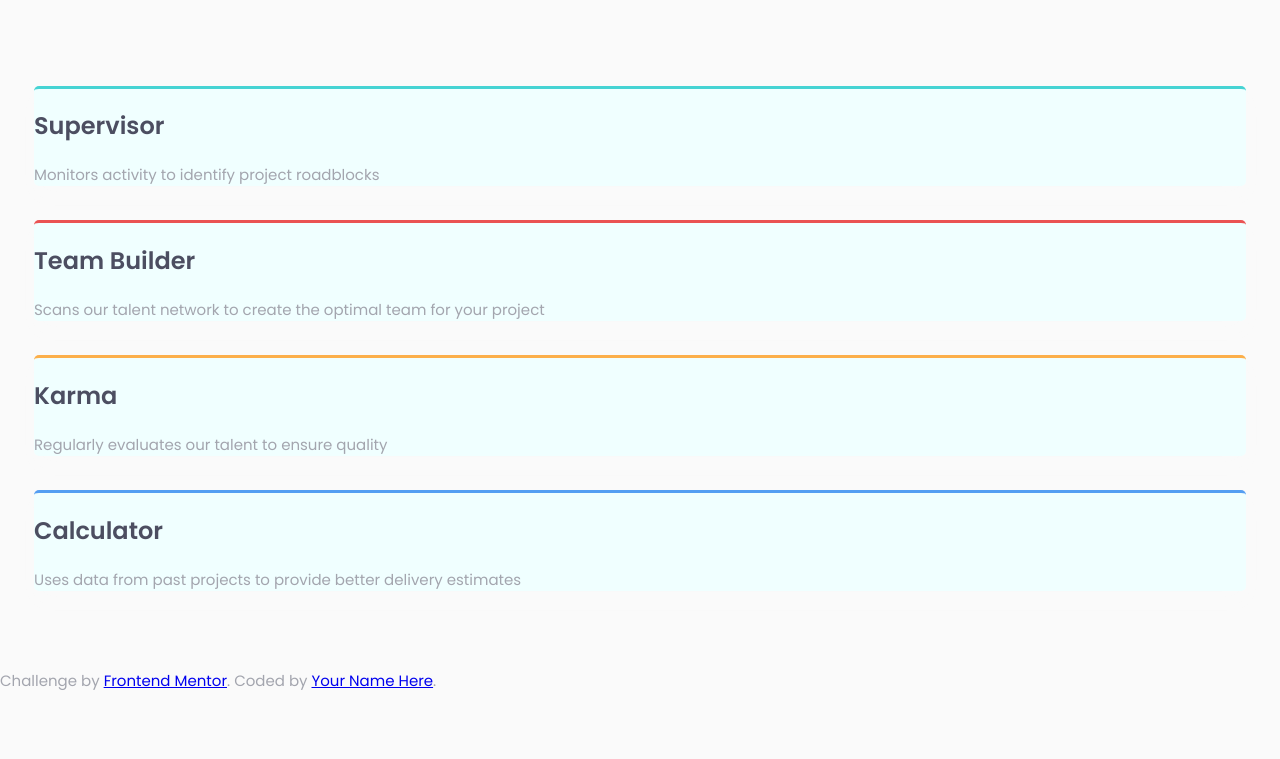
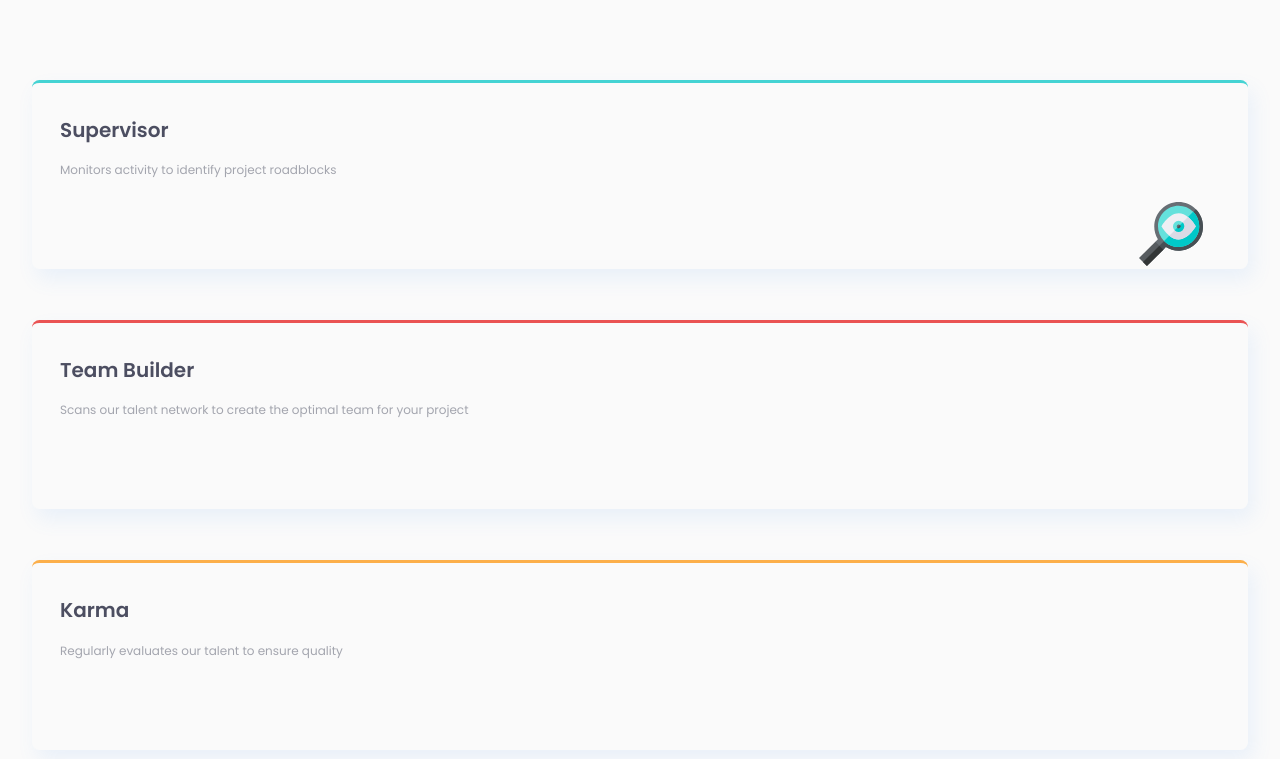
Before and after one commit to lia-oliveira/four-card-feature-section, a plain HTML site: page index.html in a window 1280 px wide. Shown: the part 199-958 px from the top of the page. Before the commit the page ends 891 px from the top, so only its background shows below. Drawn offline with Linux system fonts and the light colour scheme.

Commit message:
Supervisor icon added

```diff
--- a/css/main.css
+++ b/css/main.css
@@ -9,16 +9,17 @@
     --co-Primary-cyan: hsl(180, 62%, 55%);
     --co-Primary-orange: hsl(34, 97%, 64%);
     --co-Primary-blue: hsl(212, 86%, 64%);
+    --co-Primary-blue-shadow: hsla(212, 86%, 64%, 10%);
     --co-Neutral-very-dark-blue: hsl(234, 12%, 34%);
     --co-Neutral-grayish-blue: hsl(229, 6%, 66%);
     --co-Neutral-very-light-gray: hsl(0, 0%, 98%);
     --co-Footer-link-blue: hsl(228, 45%, 44%);
     /*Fonts*/
     --ff-Poppins-Regular: "Poppins", sans-serif;
-    --fs-12: 1.2rem;
-    --fs-15: 1.5rem;
-    --fs-20: 2rem;
-    --fs-24: 2.4rem;
+    --fs-12: 0.8rem;
+    --fs-15: 1rem;
+    --fs-20: 1.333rem;
+    --fs-24: 1.6rem;
     --fw-Light: 200;
     --fw-Regular: 400;
     --fw-Bold: 600;
@@ -32,7 +33,7 @@
 }
 
 html {
-    font-size: 62.5%;
+    font-size: 93.75%;
 }
 
 html, body {
@@ -52,7 +53,6 @@ body {
     background-color: var(--co-Neutral-very-light-gray);
     color: var(--co-Neutral-grayish-blue);
 }
-
 /* =====================================
             TEXT STYLES
 =======================================*/
@@ -67,7 +67,7 @@ body {
     font-weight: var(--fw-Bold);
     font-size: var(--fs-24);
     color:var(--co-Neutral-very-dark-blue);
-    margin-bottom: 2.5rem;
+    margin-bottom: 1.1rem;
 }
 
 .main-header p:nth-of-type(3) {
@@ -78,16 +78,20 @@ body {
 .card__title {
     font-family: var(--ff-Poppins-Regular);
     font-weight: var(--fw-Bold);
-    font-size: var(--fs-24);
+    font-size: var(--fs-20);
     color: var(--co-Neutral-very-dark-blue);
 }
 
+.card__description {
+    font-size: var(--fs-12);
+}
+
 /* =====================================
-         CONTAINERS STYLES
+         CONTAINER's STYLES
 =======================================*/
 
 main {
-    margin: 3.4rem;
+    margin: 5.5rem 2.133rem 0 2.133rem;
     min-height: 100%;
     display: grid;
     grid-template-columns: 1fr;
@@ -99,6 +103,7 @@ main {
     flex-direction: column;
     align-items: center;
     text-align: center;
+    margin-bottom: 5.8rem;
 }
 
 .cards {
@@ -111,8 +116,10 @@ main {
     display: flex;
     flex-direction: column;
     border-radius: 0.5rem;
-    background-color: azure;
-    box-shadow: 1px 10px 20px var(--co-Neutral-very-light-gray);
+    background-color: var(--co-Neutral-very-light-gray);
+    box-shadow: 5px 10px 20px var(--co-Primary-blue-shadow);
+    padding: 1rem 1.866rem 6rem 1.866rem;
+    position: relative;
 }
 
 .card--cyan {
@@ -130,3 +137,20 @@ main {
 .card--blue {
     border-top: 3px solid var(--co-Primary-blue);
 }
+
+/* =====================================
+                ICONS
+=======================================*/
+
+.card__description[data-icon="supervisor"]::after {
+    content: "";
+	background-image: url('./../images/icon-supervisor.svg');
+    display: inline-block;
+    background-size: contain;
+    background-repeat: no-repeat;
+	width: 64px;
+	height: 64px;
+    position: absolute;
+    right: 3rem;
+    top: calc(60% + 0.5rem);
+}
--- a/index.html
+++ b/index.html
@@ -11,7 +11,6 @@
   <link href="https://fonts.googleapis.com/css2?family=Poppins:wght@200;400;600&display=swap" rel="stylesheet">
   <link rel="stylesheet" href="./css/main.css">
 </head>
-
 <body>
   <main class="main">
     <header class="main-header">
@@ -22,19 +21,19 @@
     <div class="cards">
       <article class="card card--cyan">
         <h1 class="card__title">Supervisor</h1>
-        <p class="card__description">Monitors activity to identify project roadblocks</p>
+        <p class="card__description" data-icon="supervisor">Monitors activity to identify project roadblocks</p>
       </article>
       <article class="card card--red">
         <h1 class="card__title">Team Builder</h1>
-        <p class="card__description">Scans our talent network to create the optimal team for your project</p>
+        <p class="card__description" data-icon="team-builder">Scans our talent network to create the optimal team for your project</p>
       </article>
       <article class="card card--orange">
         <h1 class="card__title">Karma</h1>
-        <p class="card__description">Regularly evaluates our talent to ensure quality</p>
+        <p class="card__description" data-icon="karma">Regularly evaluates our talent to ensure quality</p>
       </article>
       <article class="card card--blue">
         <h1 class="card__title">Calculator</h1>
-        <p class="card__description">Uses data from past projects to provide better delivery estimates</p>
+        <p class="card__description" data-icon="calculator">Uses data from past projects to provide better delivery estimates</p>
       </article>
     </div>
   </main>
```
